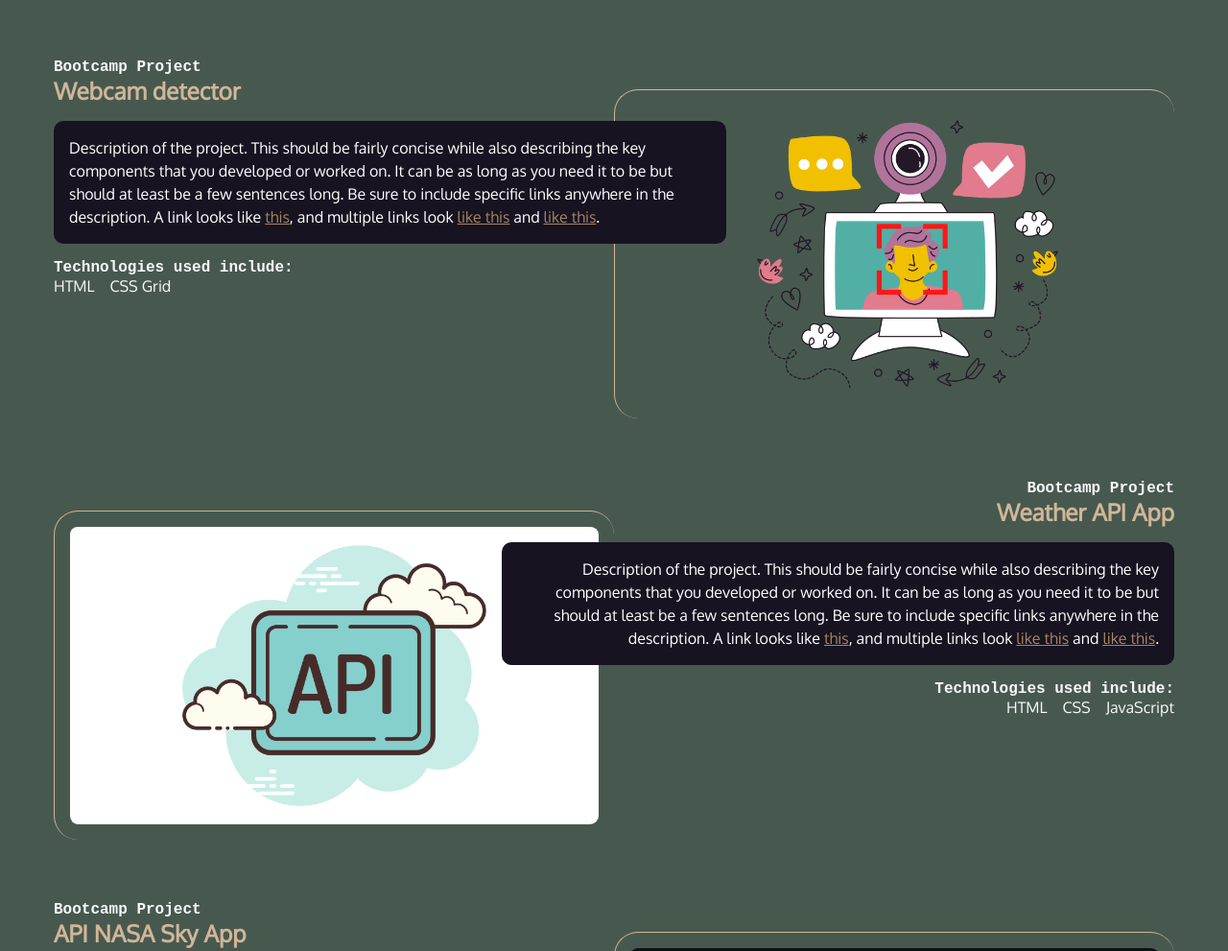
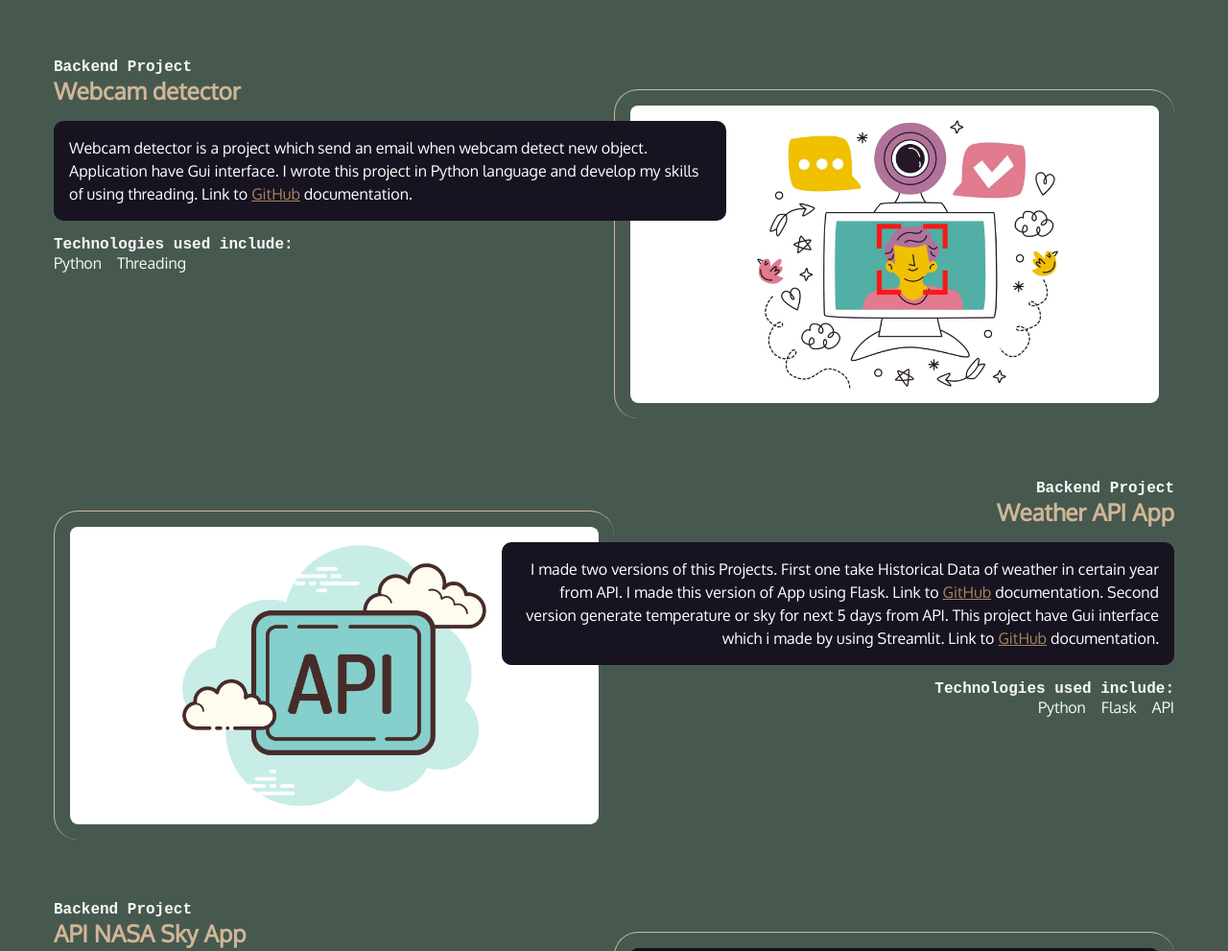
Before and after one commit to PatrykKonior/Portfolio, a plain HTML site: page index.html in a window 1280 px wide. Shown: the part 3373-4364 px from the top of the page at 96% size. Drawn offline with Linux system fonts and the light colour scheme; a web font is replaced by a local one.

Commit message:
Another changes

```diff
--- a/index.html
+++ b/index.html
@@ -200,56 +200,50 @@
             </ul>
           </div>
           <img
-            src="img\19.png"
+            src="img\19.jpg"
             alt="Screenshot of the Frontend Masters Bootcamp."
           />
         </article>
 
         <article class="reverse">
           <div class="text">
-            <h4>Bootcamp Project</h4>
+            <h4>Backend Project</h4>
             <h3>Webcam detector</h3>
             <p class="blackbox">
-              Description of the project. This should be fairly concise while
-              also describing the key components that you developed or worked
-              on. It can be as long as you need it to be but should at least be
-              a few sentences long. Be sure to include specific links anywhere
-              in the description. A link looks like
-              <a href="https://github.com/PatrykKonior">this</a>, and multiple
-              links look <a href="#">like this</a> and
-              <a href="#">like this</a>.
+              Webcam detector is a project which send an email when webcam
+              detect new object. Application have Gui interface. I wrote this
+              project in Python language and develop my skills of using threading.
+              Link to
+              <a href=https://github.com/PatrykKonior/Email-webcam-detection>GitHub</a> documentation.
             </p>
             <h4>Technologies used include:</h4>
             <ul>
-              <li>HTML</li>
-              <li>CSS Grid</li>
+              <li>Python</li>
+              <li>Threading</li>
             </ul>
           </div>
           <img
-            src="img\11.png"
+            src="img\11.jpg"
             alt="Screenshot of the Wall of Wonder Collections."
           />
         </article>
 
         <article class="text">
           <div class="text">
-            <h4>Bootcamp Project</h4>
+            <h4>Backend Project</h4>
             <h3>Weather API App</h3>
             <p class="blackbox">
-              Description of the project. This should be fairly concise while
-              also describing the key components that you developed or worked
-              on. It can be as long as you need it to be but should at least be
-              a few sentences long. Be sure to include specific links anywhere
-              in the description. A link looks like
-              <a href="https://github.com/PatrykKonior">this</a>, and multiple
-              links look <a href="#">like this</a> and
-              <a href="#">like this</a>.
+              I made two versions of this Projects. First one take Historical Data of weather in certain year
+              from API. I made this version of App using Flask. Link to
+              <a href=https://github.com/PatrykKonior/Historical-Weather-API>GitHub</a> documentation. Second
+              version generate temperature or sky for next 5 days from API. This project have Gui interface
+              which i made by using Streamlit. Link to <a href=https://github.com/PatrykKonior/API-Weather-forecast-data-app>GitHub</a> documentation.
             </p>
             <h4>Technologies used include:</h4>
             <ul>
-              <li>HTML</li>
-              <li>CSS</li>
-              <li>JavaScript</li>
+              <li>Python</li>
+              <li>Flask</li>
+              <li>API</li>
             </ul>
           </div>
           <img
@@ -260,7 +254,7 @@
 
         <article class="reverse">
           <div class="text">
-            <h4>Bootcamp Project</h4>
+            <h4>Backend Project</h4>
             <h3>API NASA Sky App</h3>
             <p class="blackbox">
               Description of the project. This should be fairly concise while
```
Also changed, not shown: img/11.jpg (added), img/19.jpg (added).
